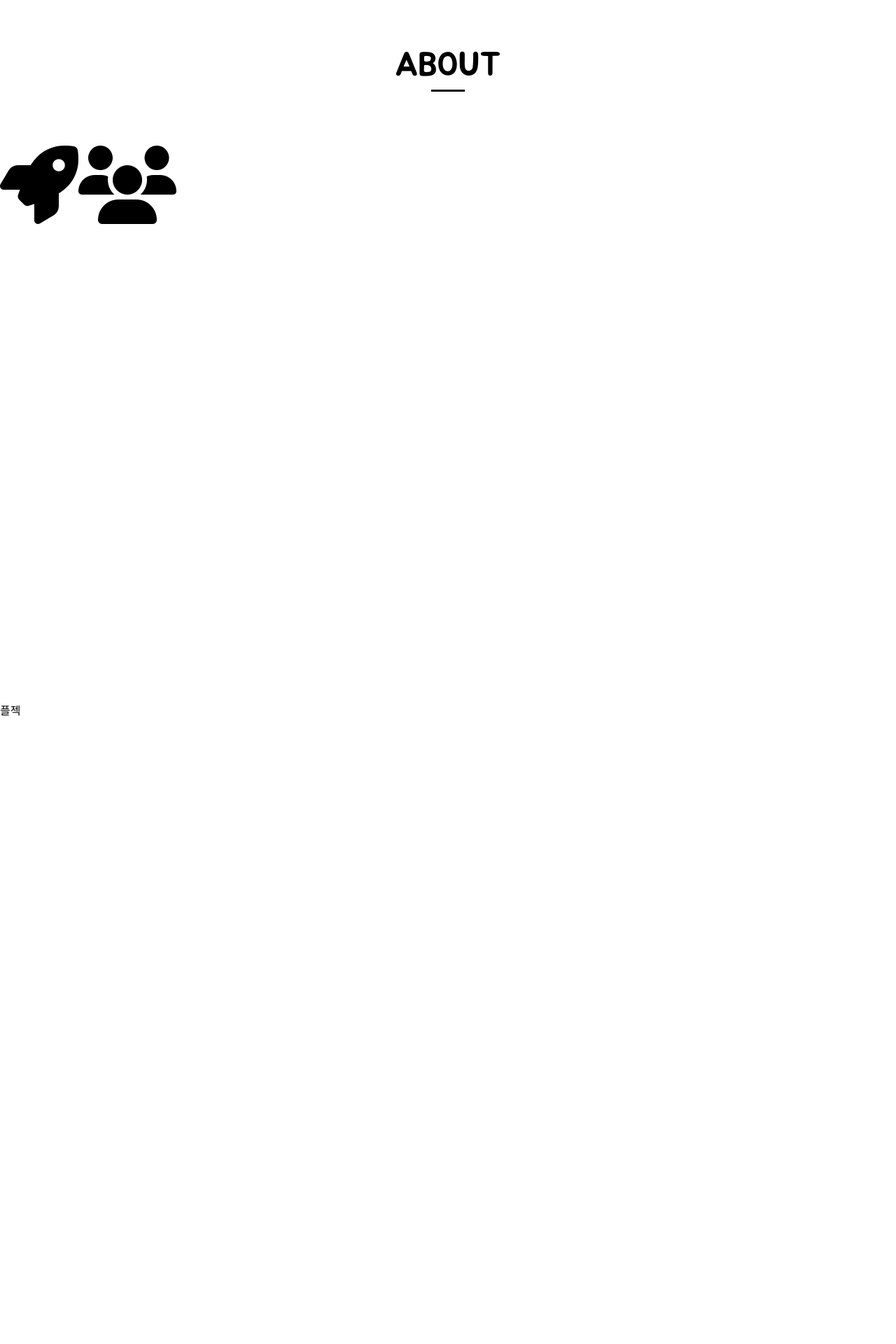
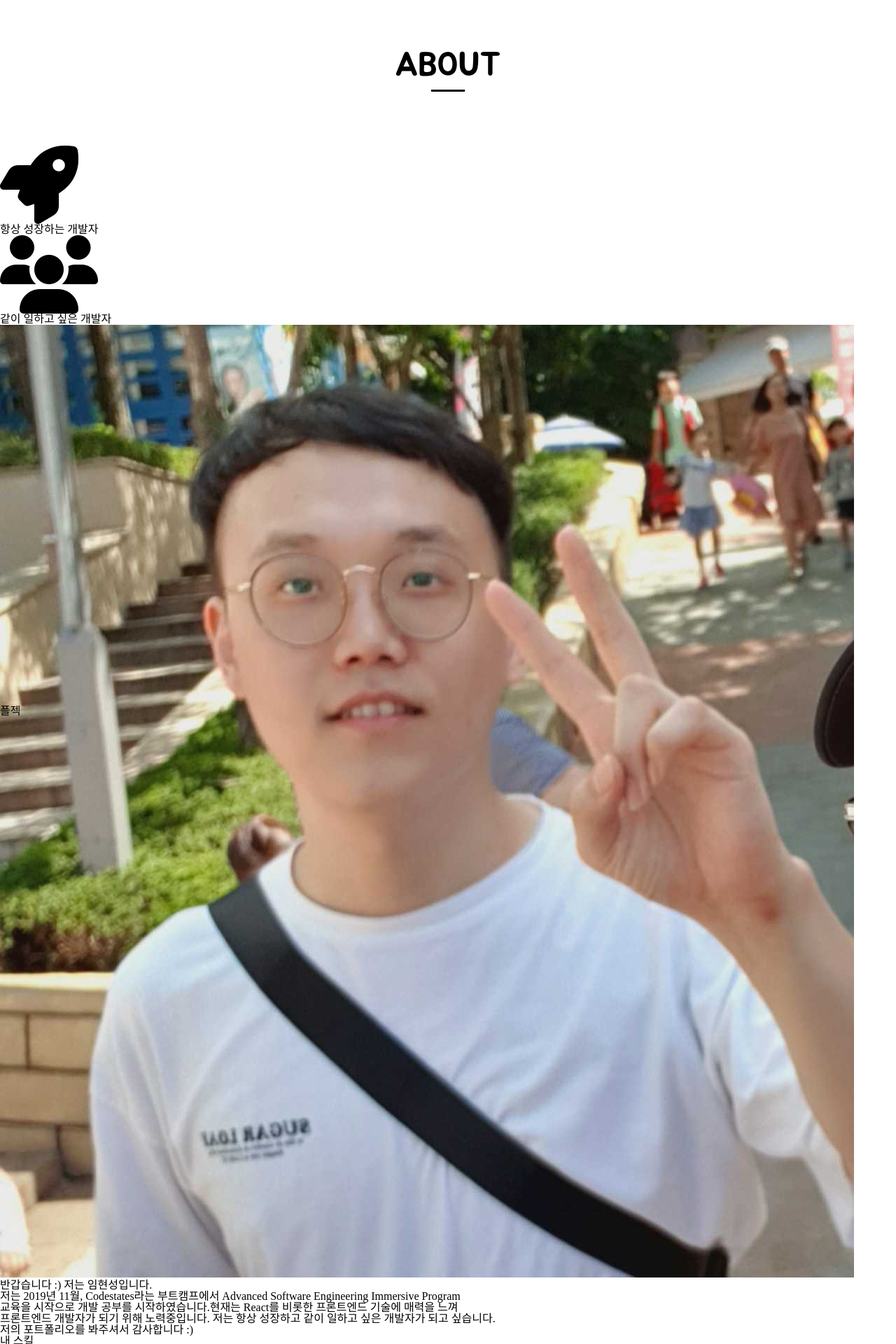
Before and after one commit to hsl0505/hsl0505.github.io, a React app: page / in a window 1280 px wide. Shown: the part 880-2800 px from the top of the page at 70% size. Before the commit the page ends 1904 px from the top, so only its background shows below. Built offline with nearby package versions, Linux system fonts and the light colour scheme.

Commit message:
Add about (vision, myimg, explain)

```diff
--- a/src/components/About.js
+++ b/src/components/About.js
@@ -1,7 +1,8 @@
 import React, { Fragment } from "react";
+import myImg from "../image/myImg.jpg";
 
 export default function About(props) {
-  const { aboutTitleText, aboutTitleUnder } = props;
+  const { aboutTitleText, aboutTitleUnder, aboutIcon } = props;
 
   return (
     <Fragment>
@@ -17,10 +18,62 @@ export default function About(props) {
           style={aboutTitleUnder ? { display: "block" } : {}}
         ></div>
       </div>
+
       <div className="About_content">
         <div className="About_myVision">
-          <i className="fas fa-rocket fa-7x"></i>
-          <i className="fas fa-users fa-7x"></i>
+          <div className="myVision1">
+            <div
+              className="icon_wrapper"
+              style={aboutIcon ? { display: "flex" } : {}}
+            >
+              <i className="fas fa-rocket fa-7x"></i>
+            </div>
+
+            <div
+              className="vision_text"
+              style={aboutIcon ? { display: "block" } : {}}
+            >
+              항상 <span>성장</span>하는 개발자
+            </div>
+          </div>
+          <div className="myVision2">
+            <div
+              className="icon_wrapper"
+              style={aboutIcon ? { display: "flex" } : {}}
+            >
+              <i className="fas fa-users fa-7x"></i>
+            </div>
+
+            <div
+              className="vision_text"
+              style={aboutIcon ? { display: "block" } : {}}
+            >
+              같이 <span>일하고 싶은</span> 개발자
+            </div>
+          </div>
+        </div>
+
+        <div className="About_meExplain">
+          <div className="myImg">
+            <img alt="내사진" src={myImg} />
+            <div className="explainText">
+              <span>
+                반갑습니다 :) 저는 <span>임현성</span>입니다.
+              </span>
+              <br />
+              저는 2019년 11월, Codestates라는 부트캠프에서 Advanced Software
+              Engineering Immersive Program
+              <br />
+              교육을 시작으로 개발 공부를 시작하였습니다.현재는 React를 비롯한
+              프론트엔드 기술에 매력을 느껴
+              <br />
+              프론트엔드 개발자가 되기 위해 노력중입니다. 저는 항상 성장하고
+              같이 일하고 싶은 개발자가 되고 싶습니다.
+              <br />
+              저의 포트폴리오를 봐주셔서 감사합니다 :)
+            </div>
+          </div>
+          <div>내 스킬</div>
         </div>
       </div>
     </Fragment>
```
